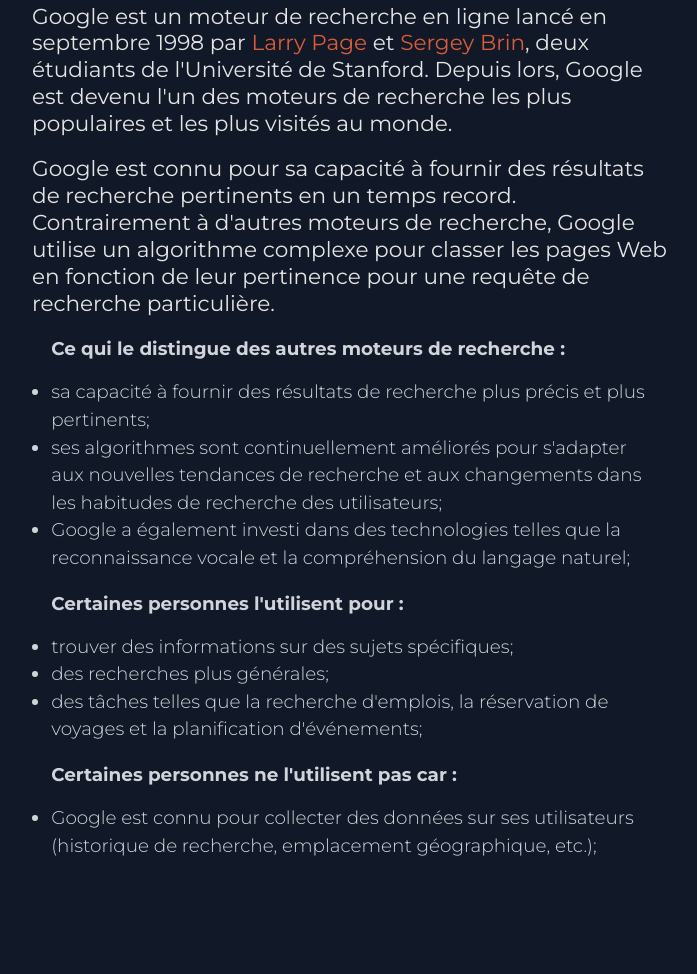
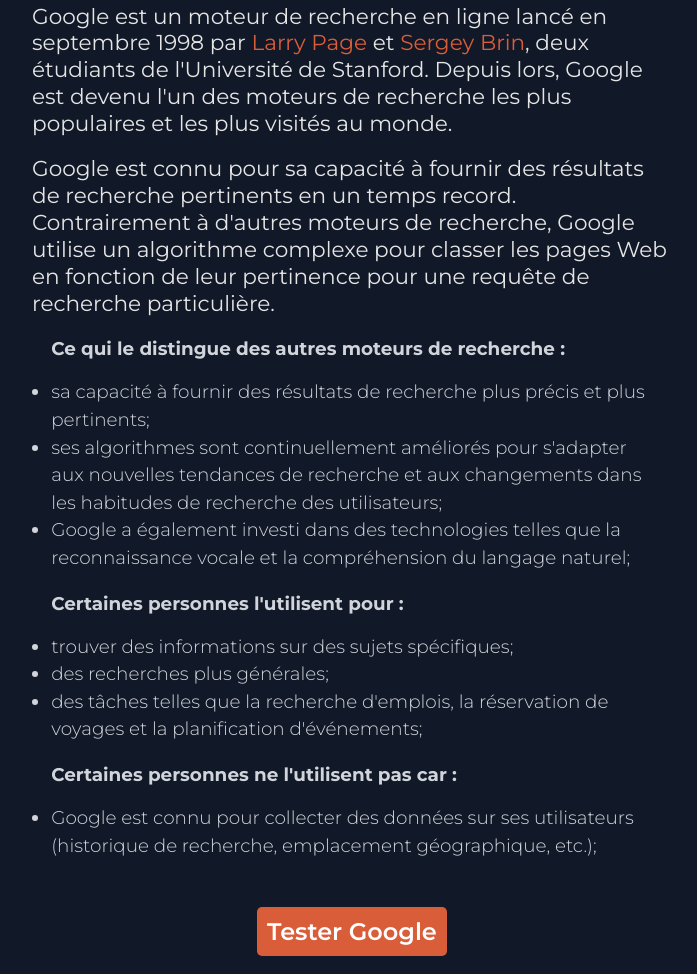
Before and after one commit to ruben-nvs/site-snt, a plain HTML site: page google.html in a window 1280 px wide. Shown: the part 465-1439 px from the top of the page, without its empty margins (288-985 px from the left). Before the commit the page ends 1342 px from the top, so only its background shows below. Drawn offline with Linux system fonts and the light colour scheme.

Commit message:
Add files via upload

```diff
--- a/google.html
+++ b/google.html
@@ -15,10 +15,12 @@
             <!-- ajouter un menu déroulant -->
         </ul>
     </nav>
-    <h1 id="title">GOOGLE</h1>
+    <h1 id="title">Google : le géant de la recherche</h1>
     <figure>
         <div>
-            <img id="img4" alt="Image" src="img/google.jpg">
+            <a href="https://www.google.fr/">
+                <img id="img4" alt="Image" src="img/google.jpg">
+            </a>
         </div>
     </figure>
     <figcaption class="src">© bfmtv.com</figcaption>
@@ -55,5 +57,7 @@
         </ul>
     </div>
     <br>
+    <a id="test_button" href="https://www.google.fr/">Tester Google</a>
+    <br>
 </body>
 </html>
--- a/styles.css
+++ b/styles.css
@@ -153,3 +153,23 @@ nav li a:hover {
     margin-left: auto;
     margin-right: auto;
 }
+
+#test_button {
+    padding: 10px;
+    background-color: #d95d39;
+    color: #fff;
+    border-radius: 5px;
+    font-family: 'Montserrat', sans-serif;
+    text-decoration: none;
+    font-weight: 600;
+    font-size: 150%;
+    display: block;
+    width: 170px;
+    margin-left: auto;
+    margin-right: auto;
+    margin-top: 30px;
+}
+
+#test_button:hover {
+    transform: scale(1.025);
+}
```
